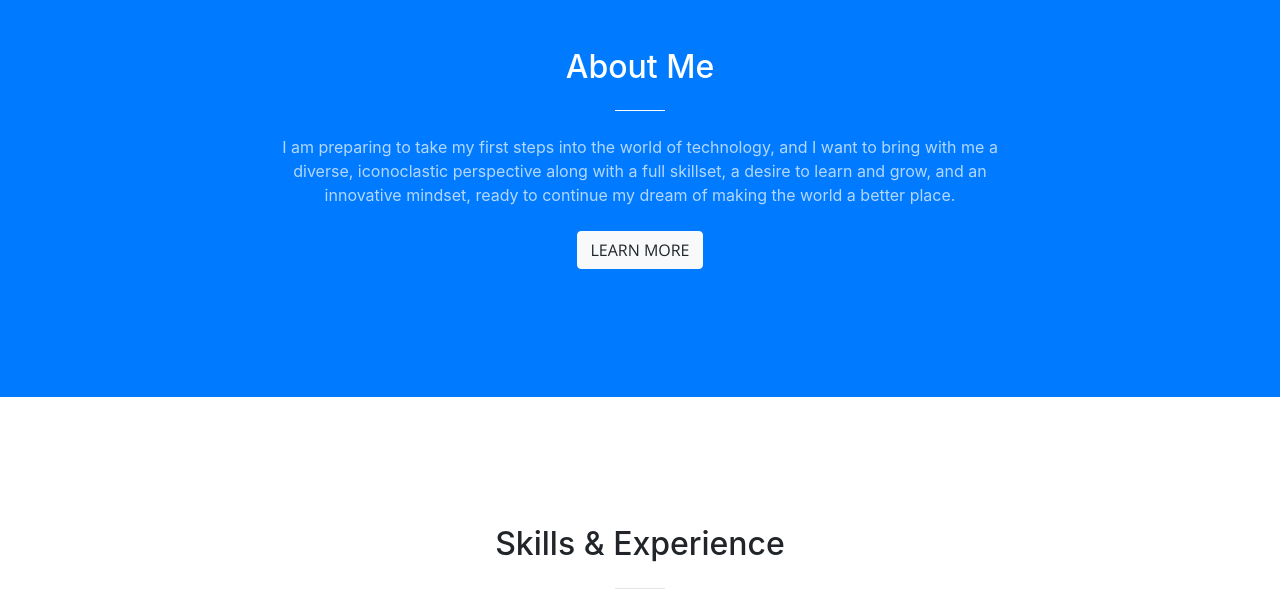
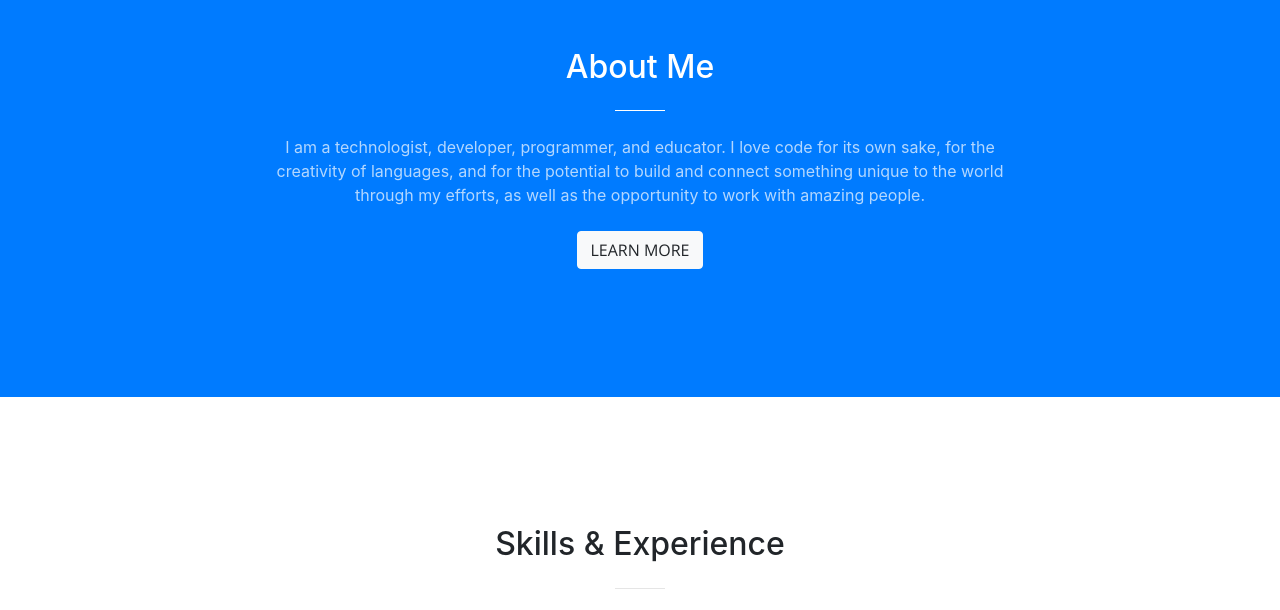
Before and after one commit to HTarzwell/htarzwell.github.io, a website with bundled scripts: page index.html in a window 1280 px wide. Shown: the part 880-1490 px from the top of the page. Built offline with nearby package versions, Linux system fonts and the light colour scheme.

Commit message:
Updated site text and dependencies

```diff
--- a/index.html
+++ b/index.html
@@ -80,7 +80,7 @@
           <div class="col-lg-8 mx-auto text-center">
             <h2 class="section-heading text-white">About Me</h2>
             <hr class="light my-4">
-            <p class="text-faded mb-4">I am preparing to take my first steps into the world of technology, and I want to bring with me a diverse, iconoclastic perspective along with a full skillset, a desire to learn and grow, and an innovative mindset, ready to continue my dream of making the world a better place.</p>
+            <p class="text-faded mb-4">I am a technologist, developer, programmer, and educator.  I love code for its own sake, for the creativity of languages, and for the potential to build and connect something unique to the world through my efforts, as well as the opportunity to work with amazing people.</p>
             <a class="btn btn-light btn-xl js-scroll-trigger" href="#services">Learn More</a>
           </div>
         </div>
--- a/package.json
+++ b/package.json
@@ -35,7 +35,7 @@
         "scrollreveal": "3.3.6"
     },
     "devDependencies": {
-        "browser-sync": "2.23.6",
+        "browser-sync": "^2.24.6",
         "gulp": "^3.9.1",
         "gulp-clean-css": "3.9.2",
         "gulp-header": "2.0.1",
```
Also changed, not shown: 1 other file.
